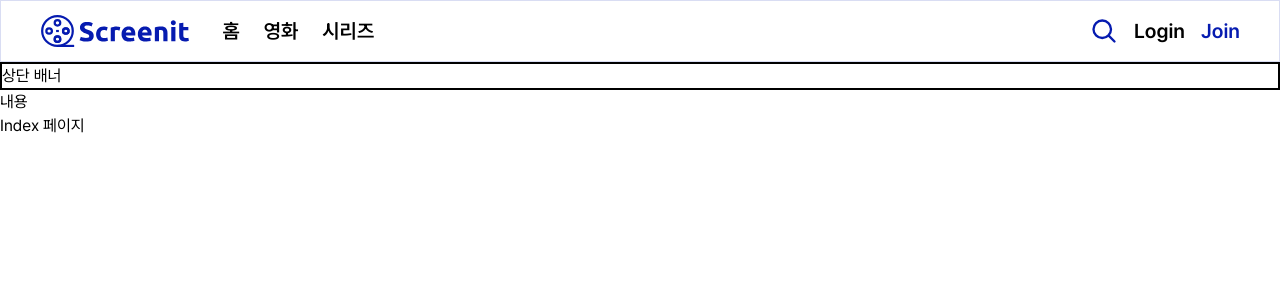
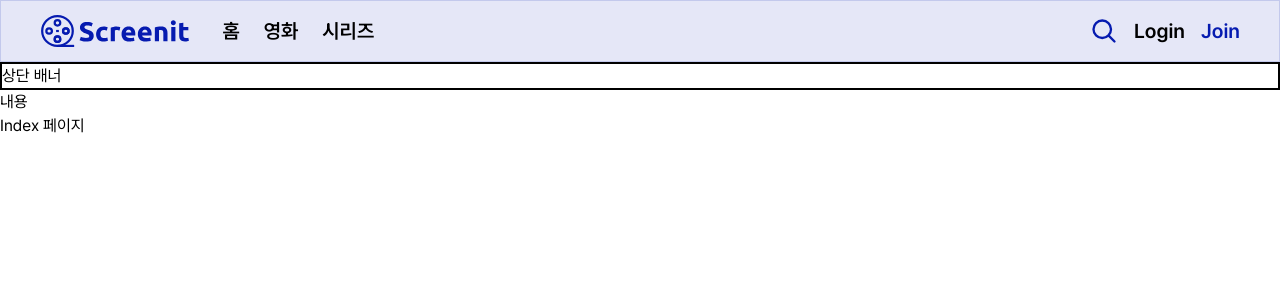
Before and after one commit to Park-Jingyeong/Screenit, a Next.js app: page / in a window 1280 px wide. Shown: the top 300 px of the page. Built offline with nearby package versions, Linux system fonts and the light colour scheme.

Commit message:
Style: header color 수정

```diff
--- a/src/components/header.tsx
+++ b/src/components/header.tsx
@@ -16,7 +16,7 @@ export default function Header() {
   }, [isPC]);
 
   return (
-    <header className="px-8 border-[1px] border-main-blue/15">
+    <header className="px-8 border-[1px] border-main-blue/15 bg-main-blue/10">
       <div className="mx-auto max-w-[1200px] h-[60px] flex items-center">
         <Link href={"/"}>
           <Image src={logo_header} alt="screenit" />
```
